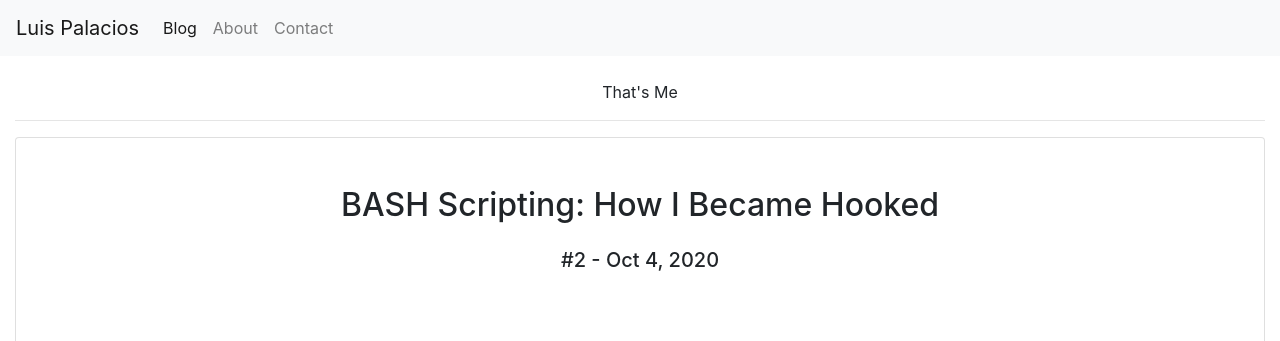
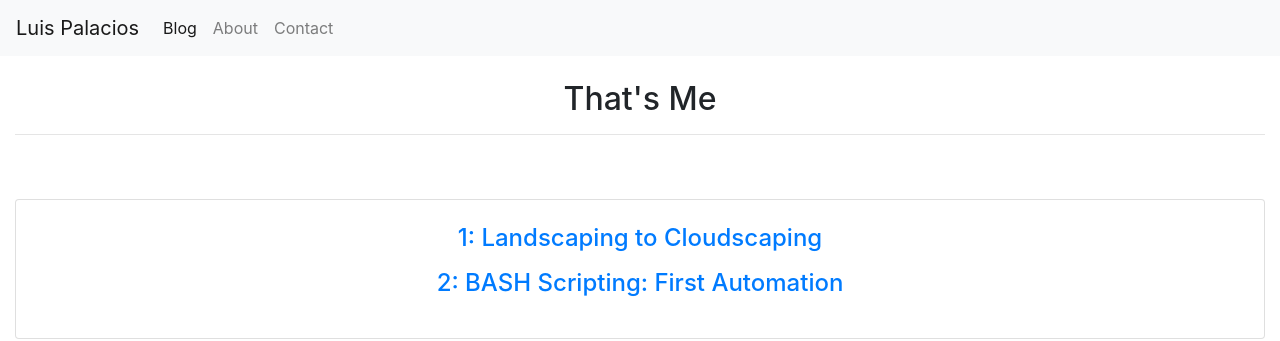
Before and after one commit to moondial-pal/lu_blog, a Flask app: page / in a window 1280 px wide. Shown: the top 341 px of that part. Run offline with Flask 2, Linux system fonts and the light colour scheme; the page is wider than the window, and the part outside it is not shown; some libraries are stand-ins or nearby versions.

Commit message:
Update blog.html
new article links

```diff
--- a/templates/blog.html
+++ b/templates/blog.html
@@ -2,32 +2,40 @@
 {% block title %}Home{% endblock %}
 {% block content %}
 	<head>
+
 	</head>
 	<br>
 	<body>
-   <div class="header"
-         <p style="text-align:center;">That's Me</p>
-      </h2>
+		<div class="header">
+  <h2 id="top"><p style="text-align:center;">That's Me</p></h2>
 </div>
+
 <hr>
+			<br>
+			<br>
+	  <div class="card">
+			<br>
+	<a href="#landscaping_to_cloudscaping"><h4><p style="text-align:center;">1: Landscaping to Cloudscaping</p></h4></a>
+	<a href="#bash_scripting"><h4><p style="text-align:center;">2: BASH Scripting: First Automation</p></h4></a>
+		  <br>
+		</div>
+      <br>
+			<br>
     <div class="card">
     	<br>
     	<br>
-      <h2>
-         <p style="text-align:center;">BASH Scripting: How I Became Hooked</p>
-      </h2>
-      <h5>
-         <p style="text-align:center;">#2 - Oct 4, 2020</p>
-      </h5>
+      <h2 id="bash_scripting"><p style="text-align:center;">BASH Scripting: First Automation</p></h2>
+      <h5><p style="text-align:center;">#2 - Oct 4, 2020</p></h5>
       <br>
       <br>
       <p style="text-align:center;"><img src="{{url_for('static', filename='bash.png')}}"  width="800" height="300px" />
       <br>
       <br>
-      <h5>
-         <p style="text-align:center;">Since I began learning about linux I have come to realize that I acutally really enjoy it.
+      	<h5><p style="text-align:center;">Since I began learning about linux I have come to realize that I acutally really enjoy it.
       <br>
   	  I am constantly looking to discover new tools that could help me on my journey, linux or otherwise.
+  	  <br>
+			The Bash terminal is "o.g." - one of the original terminals. So I feel like it is good to experience and appreciate.
 			<br>
   	  When I learned about bash scripting I was kind of shocked at how easy it was to pick up.
   	  <br>
@@ -137,20 +124,11 @@
   		<div class="card">
   		<br>
       	<br>
-      <h2>
-         <p style="text-align:center;">Cloudscaping to Landscaping</p>
-      </h2>
-      <h5>
-         <p style="text-align:center;">#1 - Sep 18, 2020</p>
-      </h5>
+      <h2 id="landscaping_to_cloudscaping"><p style="text-align:center;">Cloudscaping to Landscaping</p></h2>
+      <h5><p style="text-align:center;">#1 - Sep 18, 2020</p></h5>
       <br>
       <br>
-      <h2>
-         <p style="text-align:center;">Hello, and welcome!
-      </h2>
-      <h5>
-      <p style="text-align:center;">
-         You may be curious about the title. I am in the landscape business and am essentially transitioning to
+		<h2><p style="text-align:center;">Hello, and welcome!</h2> <h5><p style="text-align:center;">You may be curious about the title. I am in the landscape business and am essentially transitioning to
 			<br>
 			predominantly dev/ops and cloud development work.
 			<br>
@@ -169,31 +147,19 @@
 			The main focus of this post is the process.
 			<br>
 			<br>
-         <b>
-      <h3><p style="text-align:center;">Tools I used to deploy this web app</h3></b>
+			<b><h3><p style="text-align:center;">Tools I used to deploy this web app</h3></b>
 			<br>
 			<br>
-      <h5>
-         <ul>
-            <p style="text-align:center;"><b>Windows 10 OS -</b> Running on my lenovo laptop. My beloved work horse.
+		<h5><ul><p style="text-align:center;"><b>Windows 10 OS -</b> Running on my lenovo laptop. My beloved work horse.</ul>
+		<ul><p style="text-align:center;"><b>Sublime Text 3 -</b> To write code.
 		</ul>
-         <ul>
-            <p style="text-align:center;"><b>Sublime Text 3 -</b> To write code.
+		<ul><p style="text-align:center;"><b>Git Bash terminal -</b> I use this to interact between github and my local code and machine.
 		</ul>
-         <ul>
-            <p style="text-align:center;"><b>Git Bash terminal -</b> I use this to interact between github and my local code and machine.
-         </ul>
-         <ul>
-            <p style="text-align:center;"><b>Git Hub -</b> Open source, great for version control and for sharing code with other developers
-         </ul>
-         <ul>
-            <p style="text-align:center;"><b>Google Cloud Platform -</b> GCP is a great platform, the almighty cloud whos services are to be leveraged.
-         </ul>
-         <ul>
-            <p style="text-align:center;"><b>Google Cloud SDK -</b> A command line interface tool, such that once you get a hang of the gcloud syntax, it makes
+	<ul><p style="text-align:center;"><b>Git Hub -</b> Open source, great for version control and for sharing code with other developers</ul>
+<ul><p style="text-align:center;"><b>Google Cloud Platform -</b> GCP is a great platform, the almighty cloud whos services are to be leveraged.</ul>
+<ul><p style="text-align:center;"><b>Google Cloud SDK -</b> A command line interface tool, such that once you get a hang of the gcloud syntax, it makes
 <br>
-               developing with Google Cloud Platform more efficient.
-         </ul>
+developing with Google Cloud Platform more efficient.</ul>
 <p style="text-align:center;">I like using the  The GCP console (User Inerface) it's great, but for this project I only popped in to the console just to check up on a few things.
 <br>
 <p style="text-align:center;">It is very convenient to be able to toggle back and forth.
```
Also changed, not shown: other parts of templates/blog.html (+44 -90 lines). Lines whose indentation alone changed are shown as unchanged.
